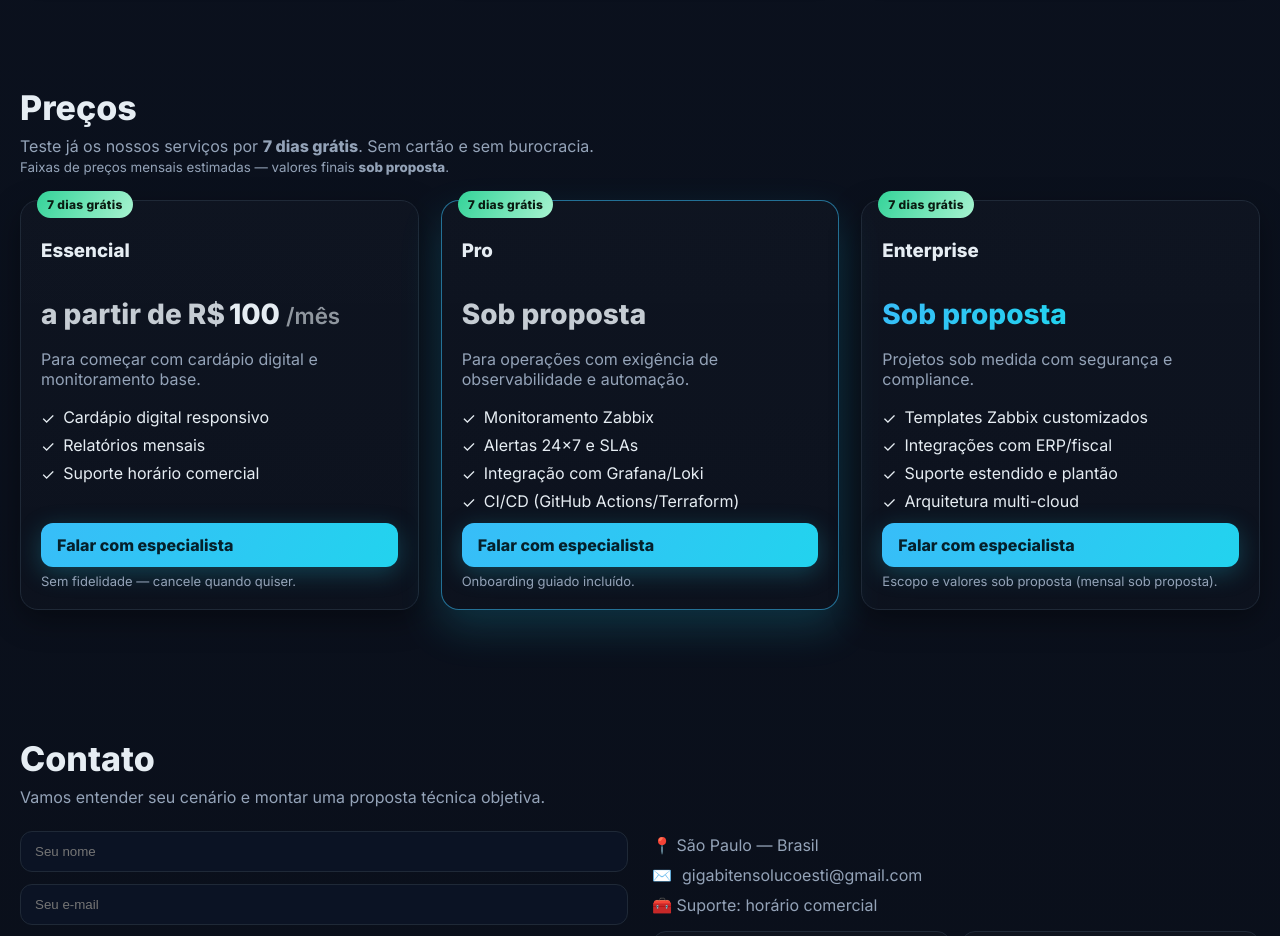
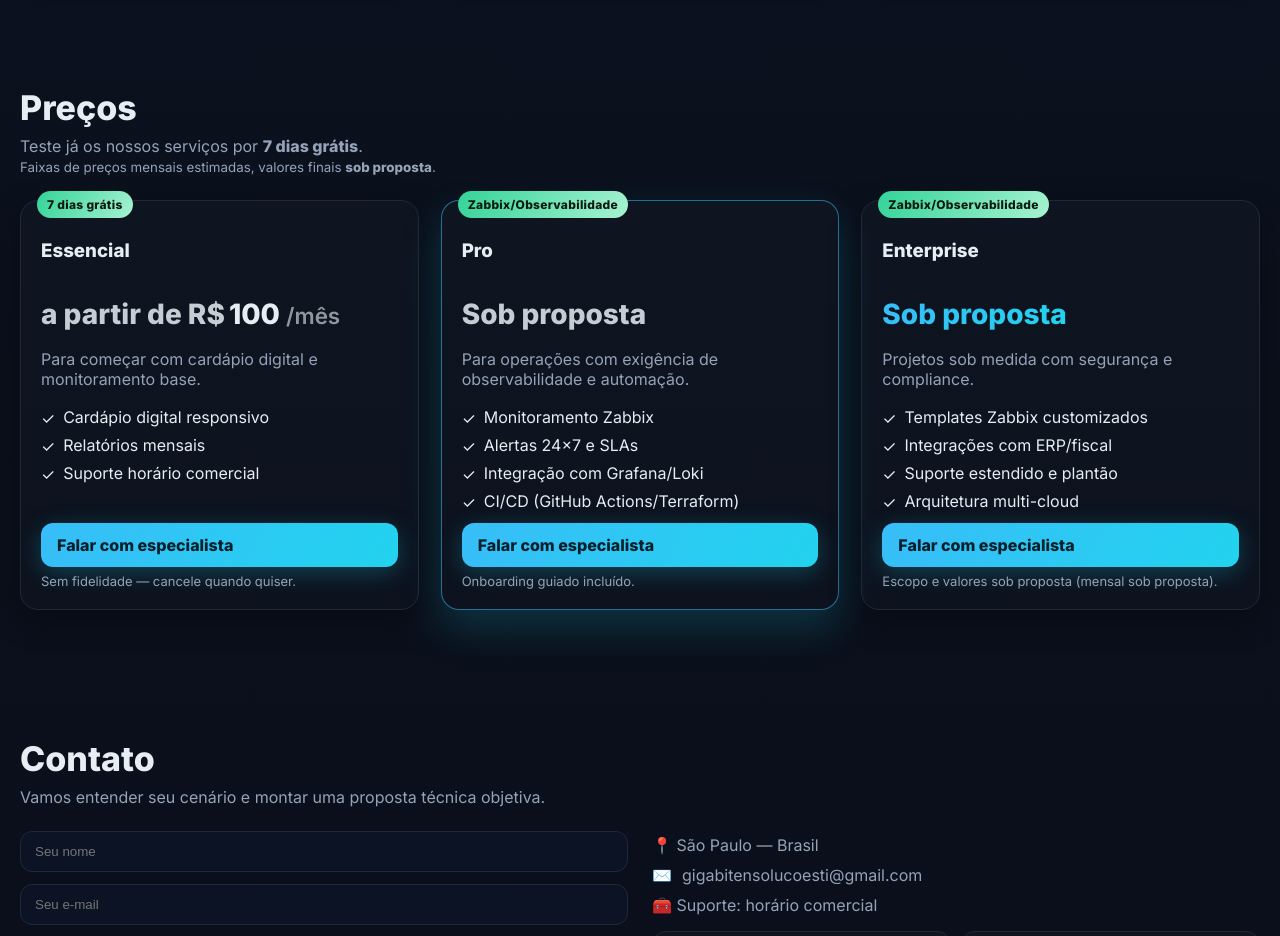
Before and after one commit to gigabitensolutions/itsite, a plain HTML site: page index.html in a window 1280 px wide. Shown: the part 1320-2256 px from the top of the page. Drawn offline with Linux system fonts and the light colour scheme.

Commit message:
Sob demanda changed

```diff
--- a/index.html
+++ b/index.html
@@ -122,7 +122,7 @@
   <!-- PREÇOS -->
   <section id="precos" class="container">
     <h2 class="section-title">Preços</h2>
-    <p class="section-sub">Teste já os nossos serviços por <b>7 dias grátis</b>. Sem cartão e sem burocracia.<br><small>Faixas de preços mensais estimadas — valores finais <b>sob proposta</b>.</small></p>
+    <p class="section-sub">Teste já os nossos serviços por <b>7 dias grátis</b>.<br><small>Faixas de preços mensais estimadas, valores finais <b>sob proposta</b>.</small></p>
 
     <div class="pricing">
       <article class="p-card">
@@ -142,7 +142,7 @@
       </article>
 
       <article class="p-card highlight">
-        <span class="p-badge">7 dias grátis</span>
+        <span class="p-badge">Zabbix/Observabilidade</span>
         <h3>Pro</h3>
         <div class="p-price"><span class="p-currency"> Sob proposta</span><span class="p-period"></span></div>
         <p class="p-desc">Para operações com exigência de observabilidade e automação.</p>
@@ -159,7 +159,7 @@
       </article>
 
       <article class="p-card">
-        <span class="p-badge">7 dias grátis</span>
+        <span class="p-badge">Zabbix/Observabilidade</span>
         <h3>Enterprise</h3>
         <div class="p-price"><span class="p-proposal">Sob proposta</span><span class="p-period"></span></div>
         <p class="p-desc">Projetos sob medida com segurança e compliance.</p>
```
